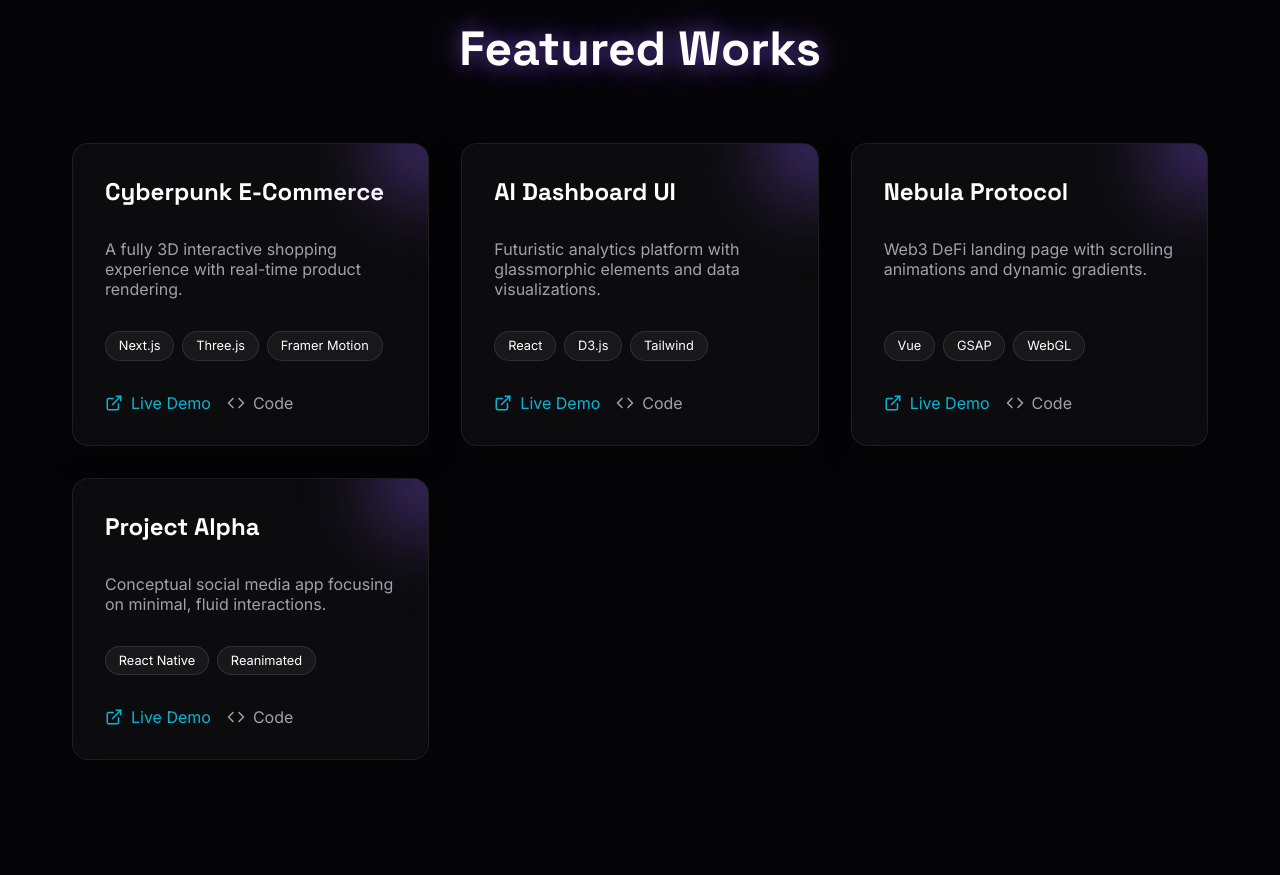
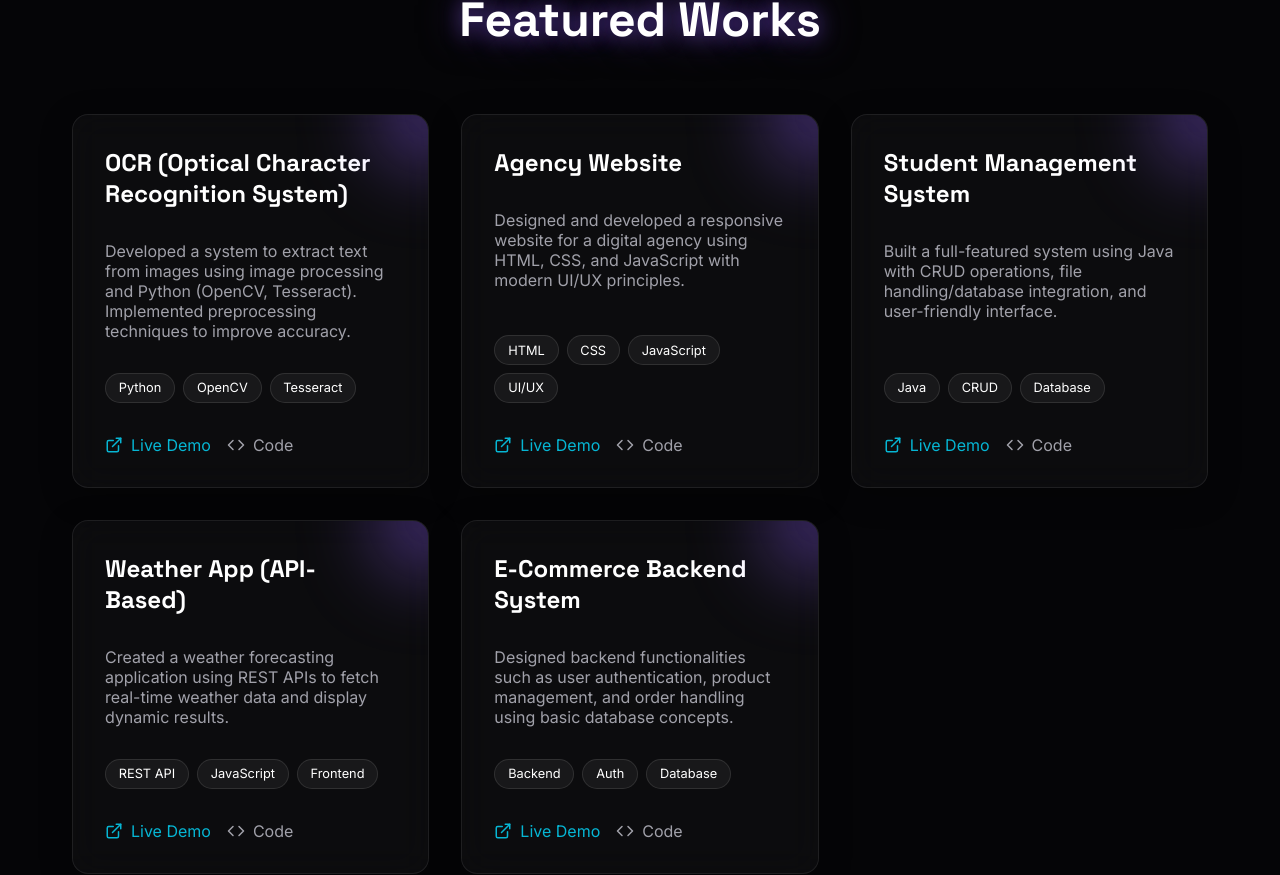
Before and after one commit to Giriraj-singhhh/Portfolio, a Next.js app: page / in a window 1280 px wide. Shown: the part 1611-2486 px from the top of the page. Built offline with nearby package versions, Linux system fonts and the light colour scheme.

Commit message:
feat: integrate Cloudflare Turnstile and update projects list

```diff
--- a/package.json
+++ b/package.json
@@ -9,6 +9,7 @@
     "lint": "eslint"
   },
   "dependencies": {
+    "@marsidev/react-turnstile": "^1.5.0",
     "@react-three/drei": "^10.7.7",
     "@react-three/fiber": "^9.5.0",
     "@types/three": "^0.183.1",
--- a/src/components/sections/Projects.tsx
+++ b/src/components/sections/Projects.tsx
@@ -5,24 +5,29 @@ import { ExternalLink, Code } from "lucide-react";
 
 const projects = [
   {
-    title: "Cyberpunk E-Commerce",
-    description: "A fully 3D interactive shopping experience with real-time product rendering.",
-    tags: ["Next.js", "Three.js", "Framer Motion"],
+    title: "OCR (Optical Character Recognition System)",
+    description: "Developed a system to extract text from images using image processing and Python (OpenCV, Tesseract). Implemented preprocessing techniques to improve accuracy.",
+    tags: ["Python", "OpenCV", "Tesseract"],
   },
   {
-    title: "AI Dashboard UI",
-    description: "Futuristic analytics platform with glassmorphic elements and data visualizations.",
-    tags: ["React", "D3.js", "Tailwind"],
+    title: "Agency Website",
+    description: "Designed and developed a responsive website for a digital agency using HTML, CSS, and JavaScript with modern UI/UX principles.",
+    tags: ["HTML", "CSS", "JavaScript", "UI/UX"],
   },
   {
-    title: "Nebula Protocol",
-    description: "Web3 DeFi landing page with scrolling animations and dynamic gradients.",
-    tags: ["Vue", "GSAP", "WebGL"],
+    title: "Student Management System",
+    description: "Built a full-featured system using Java with CRUD operations, file handling/database integration, and user-friendly interface.",
+    tags: ["Java", "CRUD", "Database"],
   },
   {
-    title: "Project Alpha",
-    description: "Conceptual social media app focusing on minimal, fluid interactions.",
-    tags: ["React Native", "Reanimated"],
+    title: "Weather App (API-Based)",
+    description: "Created a weather forecasting application using REST APIs to fetch real-time weather data and display dynamic results.",
+    tags: ["REST API", "JavaScript", "Frontend"],
+  },
+  {
+    title: "E-Commerce Backend System",
+    description: "Designed backend functionalities such as user authentication, product management, and order handling using basic database concepts.",
+    tags: ["Backend", "Auth", "Database"],
   }
 ];
 
```
Also changed, not shown: 1 other file (tests, documents, lock files or other folders).
